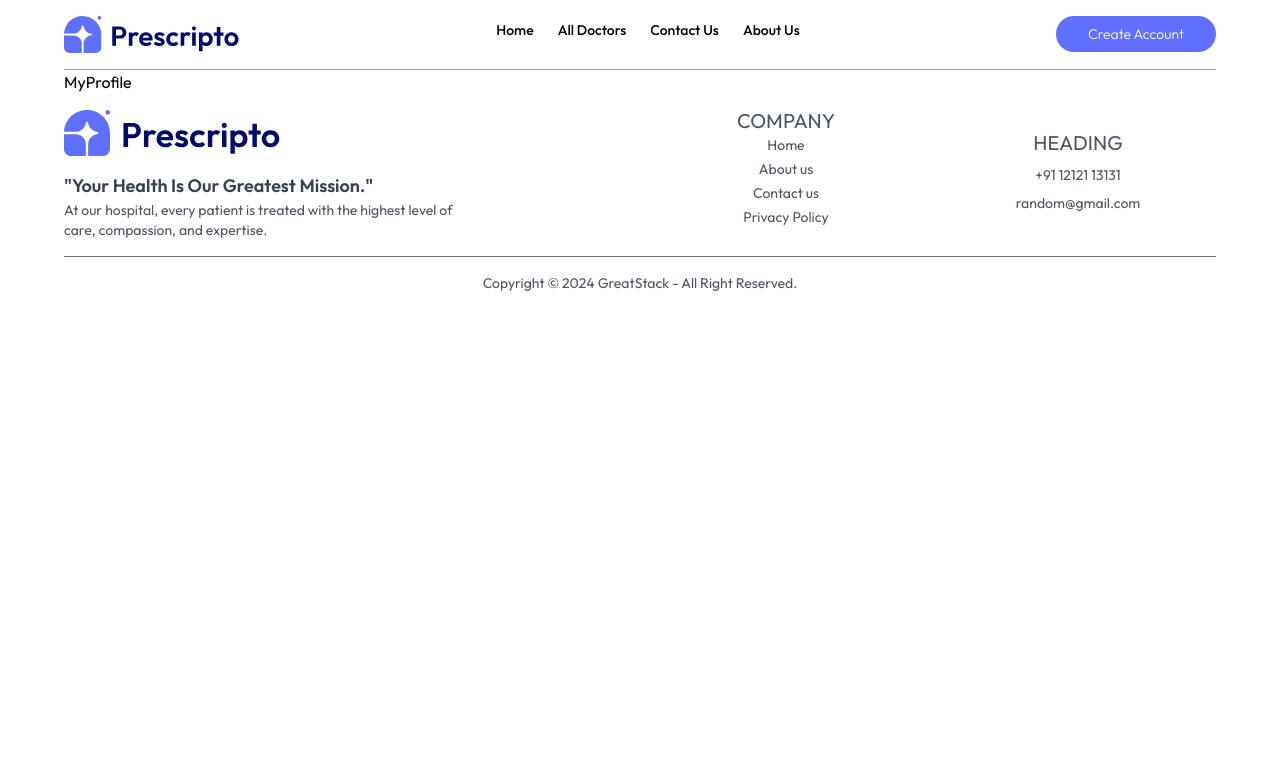
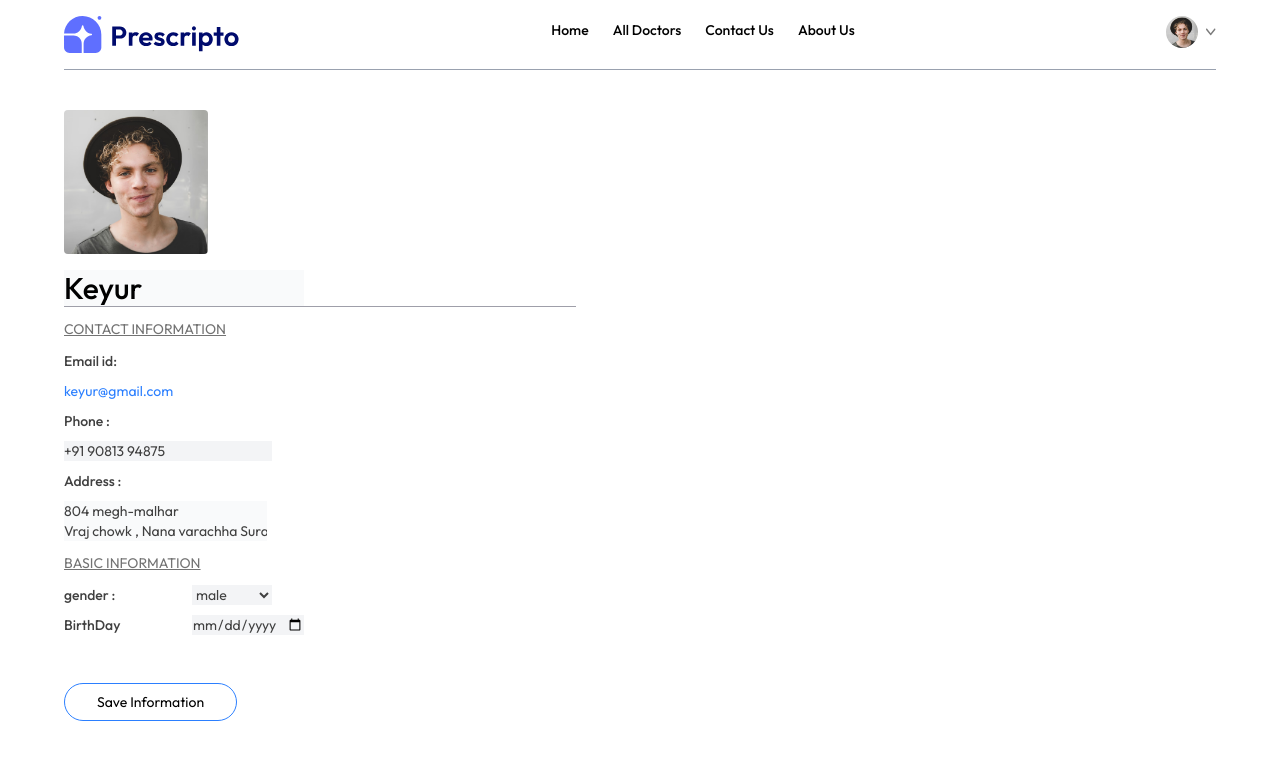
Before and after one commit to keyurpathar/GREEN_LIFE_FRONT_END, a React (Vite) app: page /myprofile in a window 1280 px wide. Shown: the top 775 px of the page. Built offline with nearby package versions, Linux system fonts and the light colour scheme.

Commit message:
my profile page done

```diff
--- a/src/components/Header.jsx
+++ b/src/components/Header.jsx
@@ -9,7 +9,7 @@
   const navigate = useNavigate()
 
   const [setshowMenu, setSetshowMenu] = useState()
-  const [token, settoken] = useState(false)
+  const [token, settoken] = useState(true)
 
   return (
     <div className='flex item-center py-4 justify-between text-sm border-b border-gray-400'>
--- a/src/pages/MyProfile.jsx
+++ b/src/pages/MyProfile.jsx
@@ -1,9 +1,112 @@
-import React from 'react'
+import React, { useState } from 'react'
+import img from '../assets/images/assets_frontend/profile_pic.png'
 
 const MyProfile = () => {
+
+  const [userData, setUserData] = useState({
+
+    name: "Keyur",
+    image: img,
+    email: "keyur@gmail.com",
+    phone: "+91 90813 94875",
+    address: {
+      lin1: "804 megh-malhar",
+      lin2: "Vraj chowk , Nana varachha Surat"
+    },
+    gender: "Male",
+    dob: "29-08-2005"
+
+  })
+
+  const [isEdit, setisEdit] = useState(true)
+
   return (
-    <div>
-      MyProfile
+    <div className='max-w-lg flex flex-col gap-2 text-sm my-10 '>
+
+      <div>
+
+        <img src={userData.image} alt="An user image" className='w-36 rounded' />
+
+        {
+          isEdit ?
+            <input className='bg-gray-50 text-3xl font-medium max-w-60 mt-4'
+                   onChange={(e) => setUserData(prev => ({ ...prev, name: e.target.value }))}
+                   type="text"
+                   value={userData.name} /> :
+            <p className='font-medium text-3xl text-neutral-800 mt-4'>{userData.name}</p>
+        }
+
+        <hr className='bg-zinc-400 h-px border-none' />
+
+        <div>
+          <p className='uppercase text-neutral-500 underline mt-3'>contact information</p>
+
+          <div className='grid grid-col-[1fr_3fr] gap-y-2.5 mt-3 text-neutral-700'>
+            <p className='font-medium'>Email id: </p>
+            <p className='text-blue-500'>{userData.email}</p>
+            <p className='font-medium'>Phone : </p>
+            {
+              isEdit ?
+                <input
+                      className='bg-gray-100 max-w-52'
+                      onChange={(e) => setUserData(prev => ({ ...prev, phone: e.target.value }))}
+                      type="text"
+                      value={userData.phone} /> :
+                <p className='text-blue-500'>{userData.phone}</p>
+            }
+            <p className='font-medium'>Address : </p>
+            {
+              isEdit ?
+                <p>
+                  <input
+                  className='bg-gray-50'
+                  onChange={(e) => setUserData(prev => ({ ...prev, address: { ...prev.address, lin1: e.target.value } }))}
+                  value={userData.address.lin1}
+                  type="text" />
+                  <br />
+                  <input
+                  className='bg-gray-50'
+                  onChange={(e) => setUserData(prev => ({ ...prev, address: { ...prev.address, lin2: e.target.value } }))}
+                  value={userData.address.lin2}
+                  type="text" />
+                </p> :
+                <p className='text-gray-500'>
+                  {userData.address.lin1}
+                  <br />
+                  {userData.address.lin2}
+                </p>
+            }
+
+          </div>
+
+        </div>
+
+        <div>
+          <p className='uppercase text-neutral-500 underline mt-3'>Basic Information</p>
+          <div className='grid grid-cols-[1fr_3fr] gap-y-2.5 mt-3 text-neutral-700'>
+            <p className='font-medium'>gender : </p>
+            {
+              isEdit ?
+                <select className='max-w-20 bg-gray-100' onChange={(e) => setUserData(prev => ({ ...prev, gender: e.target.value }))} value={userData.gender}>
+                  <option name value="male">male</option>
+                  <option value="female">female</option>
+                </select> :
+                <p className='text-gray-100'>{userData.gender}</p>
+            }
+            <p className='font-medium'>BirthDay</p>
+            {
+              isEdit ? <input className='max-w-28 bg-gray-100' type="date" onChange={(e) => setUserData(prev => ({ ...prev, dob: e.target.value }))} value={userData.dob} /> : <p className='text-gray-400'>{userData.dob}</p>
+            }
+          </div>
+        </div>
+
+      </div>
+
+      <div className='mt-10 '>
+        {
+          isEdit ? <button className='border border-blue-500 px-8 py-2 rounded-full  capitalize hover:bg-blue-600 transition-all duration-200 hover:text-white  ' onClick={() => { setisEdit(false) }}>save information</button> : <button className='border border-blue-500 px-8 py-2 hover:bg-blue-600 transition-all duration-200 hover:text-white rounded-full capitalize'   onClick={() => { setisEdit(true) }}>edit</button>
+        }
+      </div>
 
     </div>
   )
```
